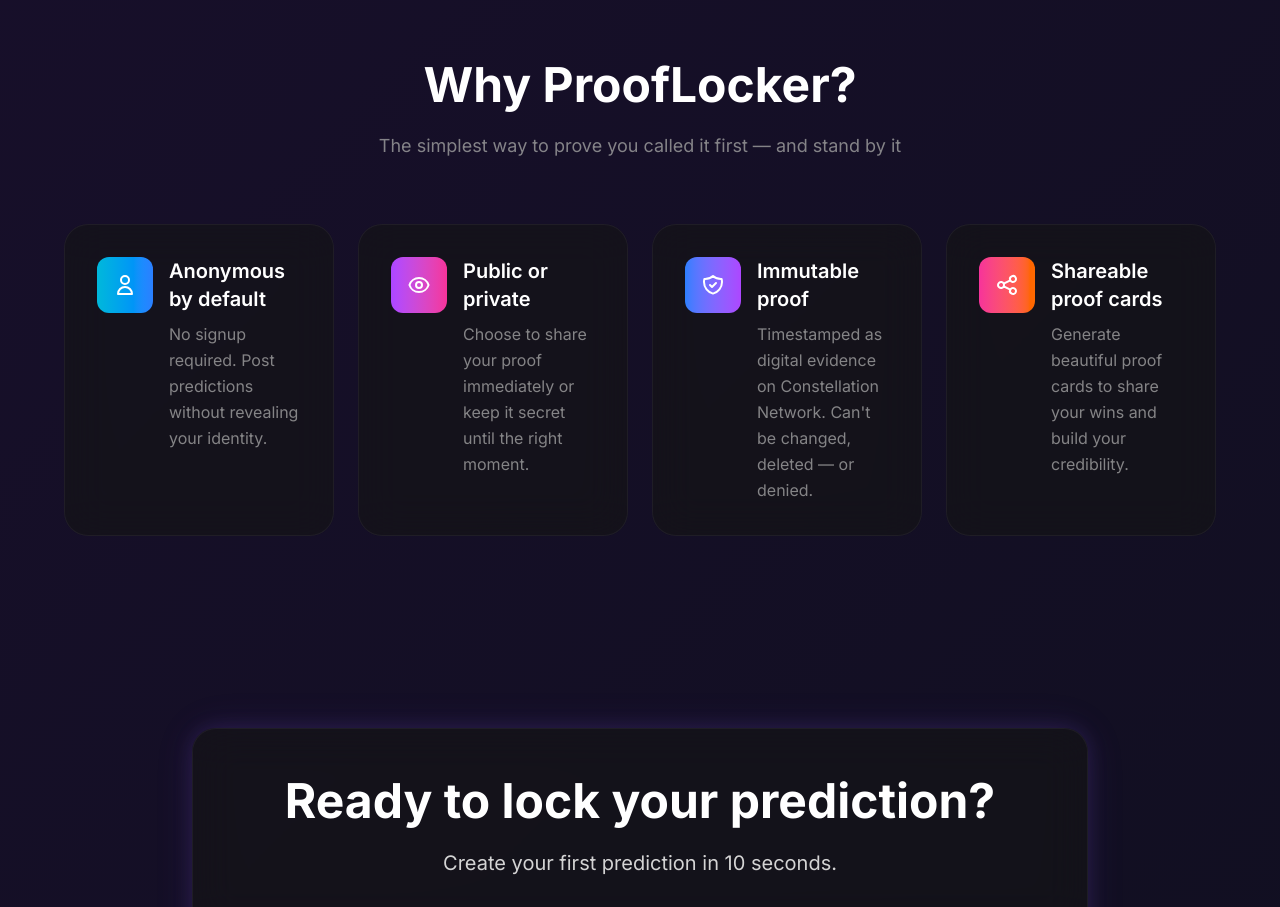
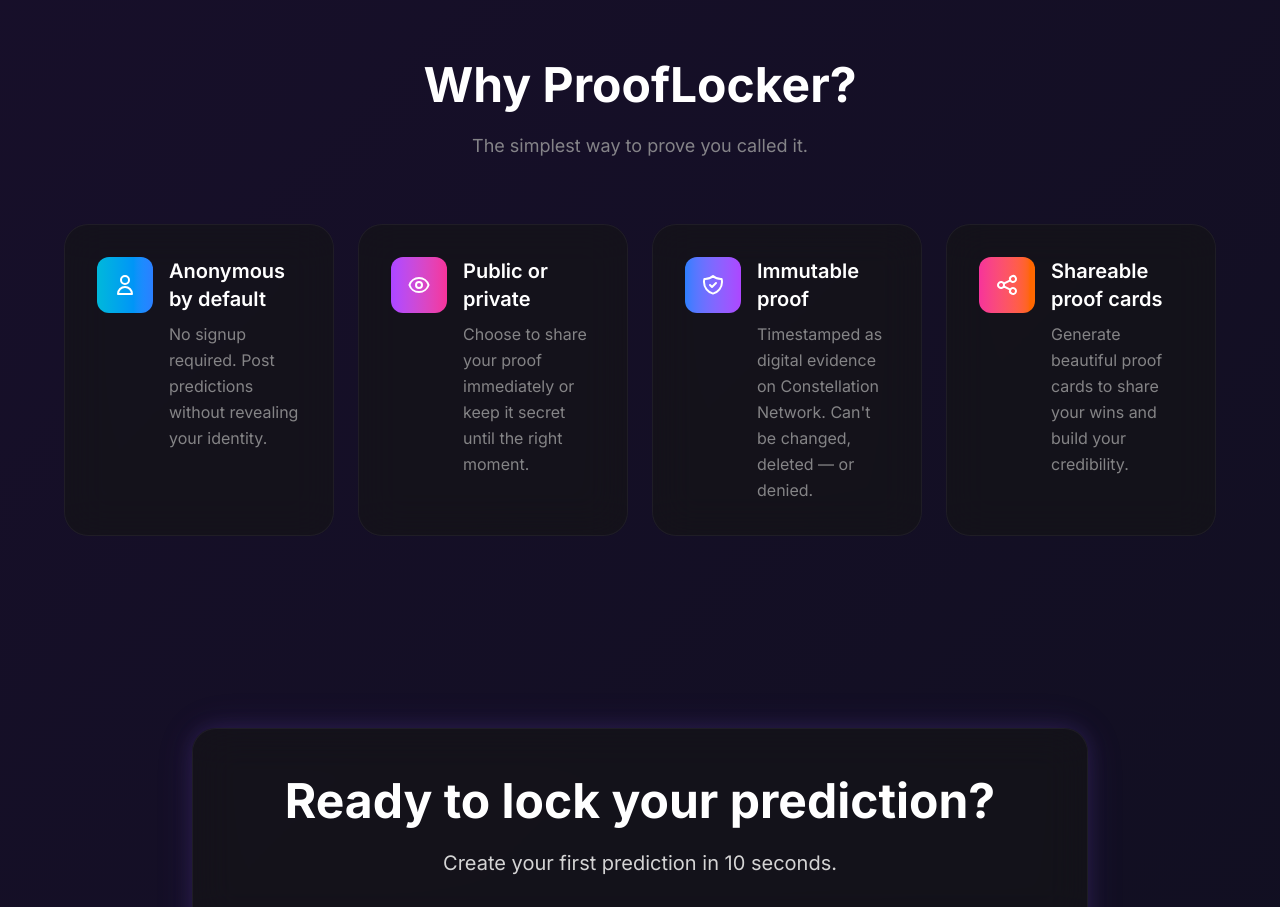
Before and after one commit to Boomchakalala/prooflocker, a Next.js app: page / in a window 1280 px wide. Shown: the part 1880-2787 px from the top of the page. Built offline with nearby package versions, Linux system fonts and the light colour scheme; no server answers.

Commit message:
Sandbox autosave

```diff
--- a/src/components/WhyProofLocker.tsx
+++ b/src/components/WhyProofLocker.tsx
@@ -51,7 +51,7 @@ export default function WhyProofLocker() {
             Why ProofLocker?
           </h2>
           <p className="text-base sm:text-lg text-neutral-400 max-w-[28ch] sm:max-w-2xl mx-auto leading-relaxed opacity-80">
-            The simplest way to prove you called it first — and stand by it
+            The simplest way to prove you called it.
           </p>
         </div>
 
```
